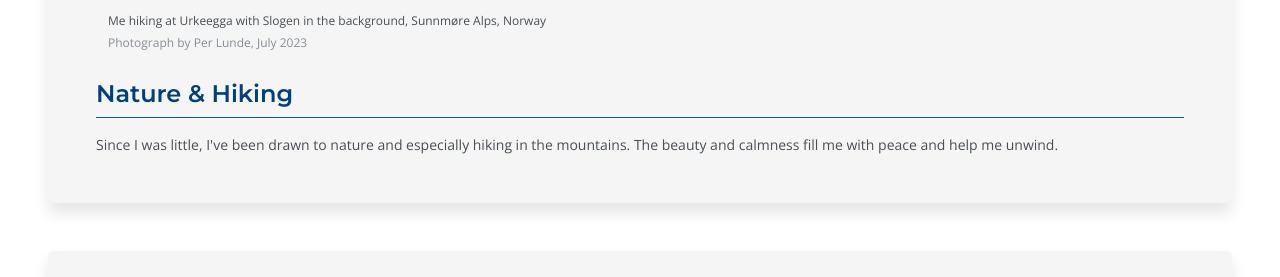
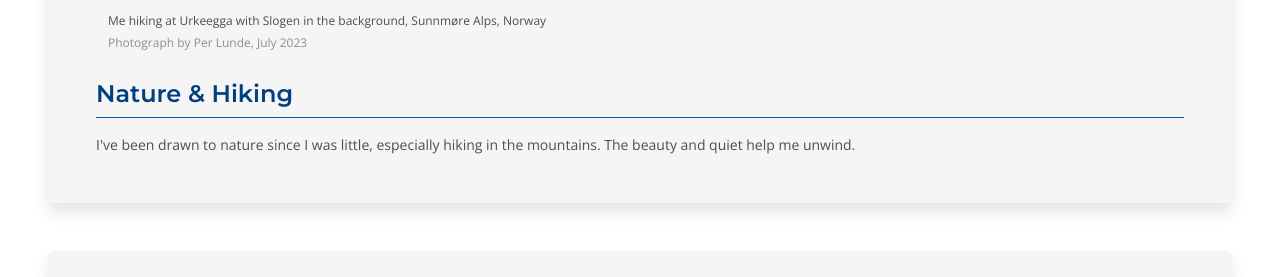
Before and after one commit to borrelunde/portfolio, a website built with Vite: page index.html in a window 1280 px wide. Shown: the part 8520-8797 px from the top of the page. Built offline with nearby package versions, Linux system fonts and the light colour scheme.

Commit message:
fix(interests): rephrase nature and hiking description for clarity

```diff
--- a/index.html
+++ b/index.html
@@ -520,8 +520,8 @@
                     </div>
                     <div class="interests__card-content">
                         <h3 class="interests__card-title interests__card-title--nature-and-hiking">Nature & Hiking</h3>
-                        <p class="interests__description">Since I was little, I've been drawn to nature and especially
-                            hiking in the mountains. The beauty and calmness fill me with peace and help me unwind.</p>
+                        <p class="interests__description">I've been drawn to nature since I was little, especially
+                            hiking in the mountains. The beauty and quiet help me unwind.</p>
                     </div>
                 </div>
 
```
